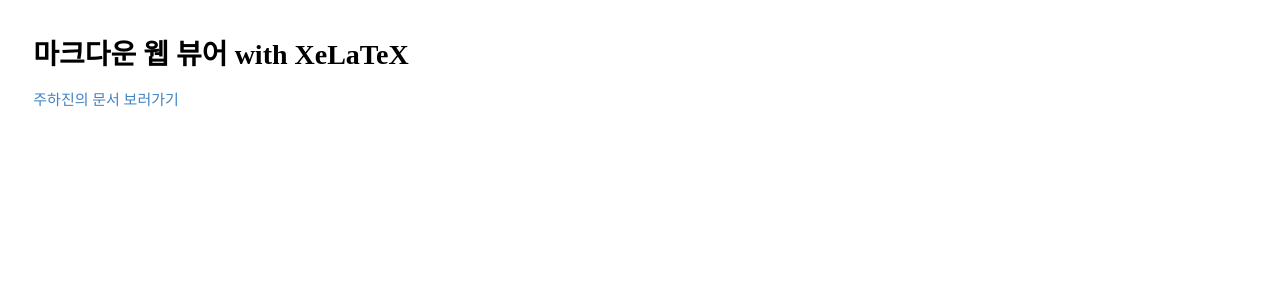
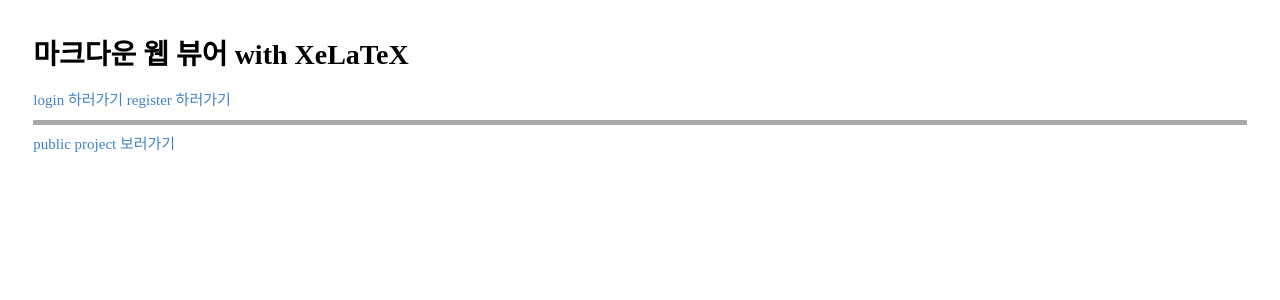
Before and after one commit to yenru0/SailView, a Flask app: page /front/ in a window 1280 px wide. Shown: the part 67-367 px from the top of the page. Run offline with Flask 2, Linux system fonts and the light colour scheme; parts of the project's set-up code (start-up, migrations or seed data) failed here and were passed over.

Commit message:
MarkWebView 0.0.1t 20191027a0 : 현재 compile 옵션 만들기 시작하면 됨

```diff
--- a/app.py
+++ b/app.py
@@ -4,7 +4,7 @@ Project Sail Steel
 
 
 import mistune
-from flask import Flask, render_template_string, redirect, render_template, url_for, abort, request
+from flask import Flask, render_template_string, redirect, render_template, url_for, abort, request, session
 from flask import _app_ctx_stack
 import re
 import sys
@@ -15,6 +15,8 @@ import datetime as dt
 from tempfile import TemporaryDirectory, NamedTemporaryFile
 import time
 import sqlite3
+from hashlib import sha3_256
+import secrets
 
 __version__ = "0.0.1t"
 
@@ -78,12 +80,16 @@ locked: 'highuser' can connect this simple locked document.
 forbidden: for 'admin' and 'moderator'
 security: for 'admin' only
 
-for example an example document perm is 'public/locked/security'
+for example an example document perm is 'public/locked/admin' means 'getperm/editperm/settingperm'
+
+Exceptionally, private set specific human to connect for example 'private:yenru0' means privately and allow to yenru0
 """
 
 doc_permission = {"public": 0, "private": 1, "locked": 2, "forbidden": 3, "security": 4}
 private_permission = 1
-public_document_permissions = [0, 1, 2]
+public_document_permissions = ["public", "private", "forbidden"]
+normal_user_document_permissions = ["public", "private", "private"]
+
 """
 user permission?
 banned: It was a human.
@@ -93,9 +99,10 @@ moderator: sub admin
 admin: admin!
 """
 
-user_permission= {"banned": 0, "human": 1, "highuser": 2, "moderator": 3, "admin": 4}
+user_permission = {"deleted": 0, "human": 1, "highuser": 2, "moderator": 3, "admin": 4}
 generate_private_permission = 1
-
+full_compile_able_permission = 2
+default_user_permission = 1
 
 
 
@@ -112,10 +119,41 @@ db_name = "docs.db"
 
 conn = sqlite3.connect(db_name)
 curs = conn.cursor()
-# TODO: access_perm update to (get_perm, edit_perm, del_perm)
-curs.execute("CREATE TABLE if not exists document (user, dir, doc_name, raw, compiled, last, access_perm)")
-curs.execute("CREATE TABLE if not exists history (number, user, dir, doc_name, edit_user, ip, cause, length, type)")
+
+"""
+""
+yenru0
+├─ project
+│  ├── sub-project1 (project/sub-project1)
+│  │   ├── sub-sub-project (project/sub-project1/sub-sub-project)
+│  ├── sub-project2 (project/sub-project2)
+│  └── sub-project3 (project/sub-project3)
+└── temp-project
+
+when db project/sub-project1 is
+    (yenru0, project/sub-project1, project, ... )
+when db project/sub-project1/sub-sub-project is
+    (yenru0, project/sub-project1/sub-sub-project, project/sub-project, ... )
+
+but project document is project/$project_document
+"""
+
+curs.execute("CREATE TABLE if not exists document (user, project, doc_name, raw, compiled, last)")
+curs.execute("CREATE TABLE if not exists project (user, project, parent_project, description, access_perm)")
+curs.execute("CREATE TABLE if not exists history (user, project, doc_name, number, edit_user, cause, length)")
 curs.execute("CREATE TABLE if not exists user (name, id, pw, permission, date)")
+curs.execute("CREATE TABLE if not exists user_setting (name, key, value)")
+# make_user(":public:", ":public_system:", "admin", "admin")
+curs.execute("INSERT INTO user SELECT :name, :id, :pw, :perm, :date WHERE NOT EXISTS(SELECT * FROM user WHERE name = :name AND id = :id)",
+             {'name': ":public:", 'id': "☆→@public_system@←※", 'pw': sha3_256("admin".encode("utf-8")).hexdigest(), 'perm': "admin", 'date': dt.datetime.now().strftime("%Y-%m-%d-%H:%M:%S")
+              }
+            )
+curs.execute("INSERT INTO user_setting SELECT :name, :key, :value WHERE NOT EXISTS(SELECT * FROM user_setting WHERE name = :name AND key = :key)",
+             {"name": ":public:", "key": "user_default_perm_set", "value": "/".join(public_document_permissions)}
+             )
+conn.commit()
+
+
 conn.close()
 
 conn = None
@@ -126,13 +164,13 @@ def opendb(func):
         global conn, curs
         conn = get_db()
         curs = conn.cursor()
-        func(*args, **kwargs)
+        return func(*args, **kwargs)
     return wrapper
 
 
 ### flask init
 app = Flask(__name__)
-
+app.url_map.strict_slashes = False
 
 def get_db():
     top = _app_ctx_stack.top
@@ -167,6 +205,9 @@ def reformatDatetime(fdatetime:str):
 def formatDatetimeNow():
     return formatDatetime(dt.datetime.now())
 
+def hash(k:str):
+    return sha3_256(k.encode("utf-8")).hexdigest()
+
 app.jinja_env.globals.update(composePath=composePath)
 
 
@@ -174,6 +215,7 @@ app.jinja_env.globals.update(composePath=composePath)
 # =========
 # define sqlite operation functions
 # ========
+
 
 #
 # user
@@ -187,8 +229,27 @@ def check_user_overlap(name:str, id:str):
     check if exists same name or id
     """
     curs.execute("SELECT name, id FROM user WHERE name = :name OR id = :id", {"name": name, "id": id})
-    return bool(curs.fetchall())
+    t = curs.fetchone()
+    return bool(t)
 
+@opendb
+def check_user_overlap_id(id:str):
+    """
+    :param id:
+    :return: True if Exists Others else False
+    check if exists same id
+    """
+    curs.execute("SELECT name, id FROM user WHERE id = :id", {"id": id})
+    t = curs.fetchone()
+    return bool(t)
+
+@opendb
+def match_user_pw(id:str, pw:str):
+    curs.execute("SELECT name, id FROM user WHERE id = :id AND pw = :pw",
+                 {"id": id, "pw": hash(pw)}
+                 )
+    t = curs.fetchone()
+    return bool(t)
 
 @opendb
 def get_user_by_name(name):
@@ -201,7 +262,38 @@ def get_user_by_id(id):
     return curs.fetchone()
 
 @opendb
-def make_user(name:str, id:str, pw:str, perm:str = None):
+def get_user_name_by_id(id):
+    curs.execute("SELECT name FROM user WHERE id = :id", {"id": id})
+    return curs.fetchone()[0]
+
+@opendb
+def get_user_by_id_name(name, id):
+    curs.execute("SELECT * FROM user WHERE id = :id", {"name": name, "id": id})
+    return curs.fetchone()
+
+@opendb
+def get_user_perm_by_id(id:str):
+    """
+    :param id:
+    :return: permission number
+    Str -> Int
+    """
+    curs.execute("SELECT permission FROM user WHERE id = :id", {"id": id})
+    if curs.fetchone() is None:
+        return default_user_permission
+    else:
+        try:
+            return user_permission[curs.fetchone()[0]]
+        except KeyError as e:
+            print(e)
+            return default_user_permission
+
+
+
+
+
+@opendb
+def make_user(name:str, id:str, pw:str, perm:str):
     """
     :param name:
     :param id:
@@ -214,14 +306,42 @@ def make_user(name:str, id:str, pw:str, perm:str = None):
         return False
     else:
         curs.execute("INSERT INTO user VALUES (:name, :id, :pw, :perm, :date)",
-                     {'name': name, 'id': id, 'pw': pw, 'perm': perm, 'date': formatDatetimeNow()}
-                     )
-        conn.commit()
-        curs.execute("INSERT INTO document VALUES (?, ?, ?, ?, ?, ?, ?)",
-                     (name, "", "→dir", None, None, formatDatetimeNow(), None)
+                     {'name': name, 'id': id, 'pw': hash(pw), 'perm': perm, 'date': formatDatetimeNow()}
                      )
         conn.commit()
         return True
+
+@opendb
+def del_user(name:str, id:str):
+    curs.execute("UPDATE user SET permission = 'deleted' WHERE name = ? AND id = ?", (name, id))
+    conn.commit()
+    return True
+
+
+
+#
+# user setting
+#
+
+@opendb
+def set_user_setting(name, key, value):
+    curs.execute("SELECT name FROM user_setting WHERE name = ? AND key = ?", (name, key))
+    t = curs.fetchone()
+    if t is None:
+        curs.execute("INSERT INTO user_setting VALUES (:name, :key, :value) WHERE name = :name AND key = :key",
+                     {"name": name, "key": key, "value": value}
+                     )
+    else:
+        curs.execute("UPDATE user_setting SET value = :value WHERE name = :name AND key = :key",
+                     {"name": name, "key": key, "value": value}
+                     )
+    conn.commit()
+    return True
+
+def get_user_setting(name, key):
+    curs.execute("SELECT value FROM user_setting WHERE name = ? AND key = ?", (name, key))
+    return curs.fetchone()
+
 
 
 #
@@ -230,92 +350,141 @@ def make_user(name:str, id:str, pw:str, perm:str = None):
 
 
 @opendb
-def get_raw(user:str, dir:str, doc_name:str, acperm):
-    curs.execute("SELECT raw FROM document WHERE user = ? AND dir = ? AND doc_name = ?", (user, dir, doc_name))
+def get_raw(user:str, project:str, doc_name:str):
+    curs.execute("SELECT raw FROM document WHERE user = ? AND project = ? AND doc_name = ?", (user, project, doc_name))
     return curs.fetchone()
 
 
 @opendb
-def get_compiled(user, dir, doc_name, acperm):
-    curs.execute("SELECT compiled FROM document WHERE user = ? AND dir = ? AND doc_name = ?", (user, dir, doc_name))
+def get_compiled(user:str, project:str, doc_name:str):
+    curs.execute("SELECT compiled FROM document WHERE user = ? AND project = ? AND doc_name = ?", (user, project, doc_name))
     return curs.fetchone()
 
+@opendb
+def check_document(user:str, project:str, doc_name:str):
+    if get_project(user, project):
+        curs.execute("SELECT doc_name FROM document WHERE user = :user AND project = :project AND doc_name = :doc_name",
+                     {"user": user, "project": project, "doc_name": doc_name}
+                     )
+        return not bool(curs.fetchone())
+    else:
+        return False
+
+
+@opendb
+def make_document(user:str, project:str, doc_name:str, raw:str = ""):
+    if check_document(user, project, doc_name):
+        curs.execute("INSERT INTO document VALUES (?, ?, ?, ?, ?, ?)",
+                     (user, project, doc_name, raw, "", formatDatetimeNow())
+                     )
+        conn.commit()
+        return True
+    else:
+        return False
 
 
 
 #
-# path
+# project
 #
 
 @opendb
-def get_dirs(user):
-    curs.execute("SELECT user, dir FROM document WHERE user = ? AND doc_name='→dir'", {"user"})
-    return curs.fetchall()
-
-@opendb
-def get_dirs_walk(user, dir):
-    if dir == "":
-        curs.execute("SELECT user, dir FROM document WHERE user = :user AND dir REGEXP '[^/]+ AND doc_name = '→dir'",
-                     {"user": user}
+def check_dir(user, parent_project, sub_project):
+    if parent_project == "" or parent_project is None:
+        parent_project = ""
+        t2 = True
+    else :
+        curs.execute("SELECT project FROM project WHERE user = :user AND project = :parent_project",
+                     {"user": user, "parent_project": parent_project}
                      )
-    else:
-        curs.execute("SELECT user, dir FROM document WHERE user = :user AND dir REGEXP :dir AND doc_name = '→dir'",
-                     {"user": user, "dir": dir + r'/[^/]+'}
-                     )
-    return curs.fetchall()
-
-@opendb
-def get_documents(user):
-    curs.execute("SELECT user, dir, doc_name FROM document WHERE user = :user AND doc_name <> '→dir'",
-                 {"user": user}
+        t2 = curs.fetchone()  # It must exist
+    curs.execute("SELECT project FROM project WHERE user = :user AND project = :project AND parent_project = :parent_project",
+                 {"user": user, "parent_project": parent_project , "project": composePath(parent_project, sub_project)}
                  )
-    return curs.fetchall()
-
-def get_documents_walk(user, dir):
-    curs.execute("SELECT user, dir, doc_name FROM document WHERE user = :user AND dir = :dir AND doc_name <> '→dir'",
-                 {"user": user, "dir": dir}
-                 )
-    return curs.fetchall()
-
-
-#
-# Make Dir Part
-#
-
-@opendb
-def check_dir(user, dir, dir_name):
-    curs.execute("SELECT dir FROM document WHERE user = :user AND dir = :dir AND doc_name='→dir'",
-                 {"user": user, "dir": composePath(dir, dir_name)}
-                 )
-    t1 = curs.fetchall()  # It must not exist
-    curs.execute("SELECT dir FROM document WHERE user = :user AND dir = :dir AND doc_name='→dir'",
-                 {"user": user, "dir": dir}
-                 )
-    t2 = curs.fetchall()  # It must exist
+    t1 = curs.fetchone()  # It must not exist
     return not(bool(t1) is False and bool(t2) is True)
 
 @opendb
-def make_dir(user, dir, dir_name):
-    if check_dir(user, dir, dir_name):
+def make_project(user, parent_project, sub_project):
+    if parent_project is None:
+        parent_project = ""
+
+    if check_dir(user, parent_project, sub_project):
         return False
     else:
-
-        curs.execute("INSERT INTO document VALUES (?, ?, ?, ?, ?, ?, ?)", (
-            user, composePath(dir, dir_name), "→dir", None, None, formatDatetimeNow(), None)
+        curs.execute("INSERT INTO project VALUES (?, ?, ?, ?, ?)", (
+            user, composePath(parent_project, sub_project), parent_project, ":SailViewProject:", None)
                      )
         conn.commit()
         return True
 
 
+@opendb
+def get_project(user, project):
+    curs.execute("SELECT * FROM project WHERE user = ? AND project = ?", (user, project))
+    return curs.fetchone()
+
+@opendb
+def exist_project(user, project):
+    curs.execute("SELECT project FROM project WHERE user = ? AND project = ?", (user, project))
+    return bool(curs.fetchone())
 
 
 @opendb
-def del_all_document():
-    try:
-        curs.execute("DELETE FROM document")
-        conn.commit()
-    except Exception as e:
-        print(e)
+def delete_project(user, project):
+    curs.execute("DELETE FROM project WHERE user = ? AND project = ?",
+                 (user, project)
+                 )
+    curs.execute("DELETE FROM project WHERE user = ? AND project REGEXP ?",
+                 (user, r'{}/.+'.format(project))
+                 )
+    curs.execute("DELETE FROM project WHERE user = ? AND project = ?",
+                 (user, project)
+                 )
+    curs.execute("DELETE FROM document WHERE user = ? AND project REGEXP ?",
+                 (user, r'{}/.+'.format(project))
+                 )
+    conn.commit()
+    return True
+
+@opendb
+def get_subproject(user, project):
+    if project is None:
+        project = ""
+    curs.execute("SELECT * FROM project WHERE user = :user AND parent_project = :parent",
+                 {"user": user, "parent": project}
+                 )
+    return curs.fetchall()
+
+@opendb
+def get_all_subproject(user, project):
+    if project is None or project == "":
+        curs.execute("SELECT project FROM project WHERE user = :user", {"user": user})
+    else :
+        curs.execute("SELECT project FROM project WHERE user = :user AND project LIKE :parp ",
+                     {"user": user, "parp": "{}/%".format(project)}
+                     )
+    return curs.fetchall()
+
+@opendb
+def get_project_document(user, project):
+    curs.execute("SELECT * FROM document WHERE user = ? AND project = ?",
+                 (user, project)
+                 )
+    return curs.fetchall()
+
+# ==========
+# Define High Level Functions
+# ==========
+
+def login(id):
+    session["login_state"] = 1
+    session["id"] = id
+    session["name"] = get_user_name_by_id(id)
+
+
+def logout():
+    session["login_state"] = 0
 
 
 
@@ -324,7 +493,7 @@ def del_all_document():
 # =========
 # Define Compile Functions
 # ==========
-def GFM_LMX(raw, extended = True, perm = True):
+def GFM_LMX(raw, extended = True):
     lastendpos = 0
 
 
@@ -366,69 +535,128 @@ def GFM_LMX(raw, extended = True, perm = True):
     return output
 
 
-def compile(user, dir, doc_name):
-    fname = os.path.basename(document_path)
-    with open(composePath("templates/", dir, "/{}.html".format(fname)), 'w', encoding='utf-8') as f:
-        f.write(GFM_LMX(document_path))
+def compile(user, project, doc_name, perm):
+    print("망내나")
+    """
+    try:
+        t = get_raw(user, project, doc_name)
+        if user_permission[perm] >= full_compile_able_permission:
+            ot = GFM_LMX(t, extended = True)
+        else:
+            ot = GFM_LMX(t, extended = False)
+        # update
+    except KeyError as e:
+        log.warning("perm is incorrect")
+    """
+def compile_project(user, project, perm):
+    print("ㅇㅇ")
+    pass
 
-##@ Deprecated
-def compile_by_path(document_path_with_file):
-    basefilename = os.path.splitext(os.path.basename(document_path_with_file))[0] + ".md"
-    document_path = os.path.dirname(document_path_with_file)
-    compile(document_path, basefilename)
+
 
 ### Deprecated In USER
 def compile_all():
-    for p, ds, fns in os.walk(topdir):
-        for d in ds:
-            if not os.path.isdir(composePath("templates/", p, d)):
-                os.makedirs(composePath("templates/", p, d))
-        for fn in fns:
-            ext = os.path.splitext(fn)[-1]
-            if ext == ".md":
-                compile(composePath(p, fn))
+    pass
 
 
 
-"""
-    path, dirs, files = next(os.walk(topdir + atopdir))
-    for dirname in dirs:
-        print(dirname)
-    print("---")
-    for filename in files:
-        ext = os.path.splitext(filename)[-1]
-        if ext == ".md":
-            print(filename)
-"""
-
-@app.route("/docs/")
-@app.route("/docs")
-def showDocs():
-    return showDocument("")
 
 
-@app.route("/docs/<path:document_path>")
-def showDocument(document_path):
+
+@app.route("/docs/<user>", methods=["GET"])
+@app.route("/docs/<user>/<path:project_path>", methods=["GET"])
+def showUser(user, project_path= None):
+    if user != ":public:":
+        return "없어요"
+    else:
+
+        if project_path is None:
+            t = get_subproject(user, project_path)
+            return render_template("docs_directory.html", projects=t)
+        else:
+            t = [i for i in project_path.split("/") if i]
+            if t[-1][0] == "§":
+                t1 = get_compiled(user, composePath(*t[0:-1]), t[-1][1:])
+                if t1 is None:
+                    return render_template("somethingNotFound.html", document_path = project_path)
+                else:
+                    return render_template("documentpage.html", document_content = t1[0])
+
+            else:
+                if exist_project(user, project_path):
+                    return render_template("docs_directory.html", projects = get_subproject(user, project_path), documents = get_project_document(user, project_path))
+                else:
+                    return render_template("somethingNotFound.html", project_path = project_path)
+
+@app.route("/docs/<user>", methods=["POST"])
+@app.route("/docs/<user>/<path:project_path>", methods=["POST"])
+def behaviorUser(user, project_path = None):
+    if user != ":public:":
+        return "없어요"
+    else:
+        behavior = request.form["behavior"]
+        perm = get_user_perm_by_id(session.get("id"))
+        if behavior == "compile":
+            if project_path is None:
+                print("제오리온")
+                pass
+                # compile_all
+            else:
+                t = [i for i in project_path.split("/") if i]
+
+                if t[-1][0] == "§":
+                    doc_name = t[-1][1:]
+                    project = composePath(*t[0:-1])
+                    compile(user, project, doc_name, 3)
+                else :
+                    compile_project(user, project_path, 4)
+                return redirect(url_for("showUser", user=user, project_path=project_path))
+        return "404"
 
 
-    if os.path.isdir(composePath("templates/", topdir, document_path)):
-        p, dirs, files =  next(os.walk(composePath("templates/", topdir, document_path)))
-        return render_template("docs_directory.html", title ="MWV-" + document_path, isadmin = True, isfile = False, isdir = True, path = document_path, dirs = dirs, files = files)
-    elif not os.path.isfile(composePath("templates/", topdir, document_path)):
-        return render_template("documentsNotFound.html")
-    else:
-        return render_template(composePath(topdir, document_path), title = os.path.basename(document_path), isadmin = True, isfile = True, isdir = False, path= document_path)
 
 
 @app.route("/")
 def c():
-    print(get_user_by_id("354"))
     return ""
+
+@app.route("/login", methods=["GET", "POST"])
+def loginPage():
+    if request.method == "GET":
+        return render_template("loginpage.html")
+    elif request.method == "POST":
+        user_id = request.form["id"]
+        user_pw = request.form["pw"]
+        if match_user_pw(user_id, user_pw):
+            login(user_id)
+            return redirect(url_for("frontPage"))
+        else :
+            return redirect(url_for("loginPage"))
+
+@app.route("/logout", methods=["GET", "POST"])
+def logoutPage():
+    session["login_state"] = 0
+    return redirect(url_for("frontPage"))
+
+@app.route("/register", methods=["GET", "POST"])
+def registerPage():
+    if request.method == "GET":
+        return render_template("registerpage.html")
+    elif request.method == "POST":
+        user_name = request.form["name"]
+        user_id = request.form["id"]
+        user_pw = request.form["pw"]
+        if make_user(user_name, user_id, user_pw, None):
+            login(user_id)
+            return redirect(url_for("frontPage"))
+        else :
+            return redirect(url_for("registerPage"))
 
 @app.route("/front/")
 def frontPage():
-    return render_template("frontpage.html", title = "MarkWebView", isadmin=True)
+    return render_template("frontpage.html")
 
+"""
 @app.route("/compile", methods=['POST'])
 def showCompile():
     path = request.form['path']
@@ -454,13 +682,15 @@ def showCompile_dir():
                     compile(composePath(p, fn))
 
     return redirect(url_for('showDocument', document_path=path))
+"""
+
 
 if __name__ == '__main__':
     """
     initial setting 해야함
     """
-    app.run(host="localhost", port="54321",)
-    print(get_user_by_id("354"))
+    app.secret_key = secrets.token_urlsafe(19)
+    app.run(host="192.168.0.5", port="54321",)
     #print(get_raw('yenru0', '', 'teset'))
     #compile_all()
     #app.run(host="localhost", port="54321",)
--- a/templates/frontpage.html
+++ b/templates/frontpage.html
@@ -1,5 +1,16 @@
 {% extends 'layout.html' %}
 {% block content %}
 <h1>마크다운 웹 뷰어 with XeLaTeX</h1>
-<a href="{{url_for('showDocument', document_path='') }}">주하진의 문서 보러가기</a>
+{% if session['login_state'] != 1 %}
+<a href="{{ url_for('loginPage')}}">login 하러가기</a>
+<a href="{{ url_for('registerPage')}}">register 하러가기</a>
+{% else %}
+<div id="user_state">
+    <p>{{ session["name"] }} </p>
+    <p>{{ session["id"] }} </p>
+</div>
+<a href="{{ url_for('logoutPage')}}">logout 하러가기</a>
+{% endif %}
+<hr>
+<a href="{{ url_for('showUser', user=':public:') }}">public project 보러가기</a>
 {% endblock %}
--- a/templates/layout.html
+++ b/templates/layout.html
@@ -3,7 +3,11 @@
 <head>
     <meta charset="UTF-8">
     <link rel="stylesheet" type="text/css" href="{{ url_for('static', filename= 'app.css') }}"/>
+    {% if title %}
     <title>{{ title }}</title>
+    {% else %}
+    <title> SailView </title>
+    {% endif %}
     <meta name="viewport" content="width=device-width, user-scalable=no">
     <style>
     .topnav {
@@ -12,17 +16,6 @@
         overflow:hidden;
     }
 
-    input[type=submit] {
-      background-color: transparent;
-      border: 0 none;
-      font-size: 12pt;
-      letter-spacing: -1px;
-      font-weight: bold;
-      color: white;
-      text-decoration: none;
-      margin: 4px 2px;
-      cursor: pointer;
-    }
     </style>
 </head>
 <body>
@@ -33,27 +26,15 @@
                 <a href="/about/" style="padding:4pt; color:white"><strong>About</strong></a>
                 <a href="/option" style="padding:4pt; color:white"><strong>Option</strong></a>
             </div>
-            <div class="rightnavbox" style="padding: 10px;float:right; display: flex; flex-direction:row-reserve; flex-wrap:wrap; align-items:flex-start">
-                {% if isadmin %}
-                {% if isfile %}
-                <form style="padding:2pt;" method="post", action="/compile">
-                    <input type="submit" name="submit_compile" value="compile this">
-                    <input type="hidden" name="path" value="{{ path }}">
-                </form>
-                {% elif isdir %}
-                <form style="padding:2pt;" method="post", action="/compile_dir">
-                    <input type="submit" name="submit_compile_dir" value="compile this directory">
-                    <input type="hidden" name="path" value="{{ path }}">
-                </form>
-                {% endif %}
-                {% endif %}
-            </div>
+
         </nav>
 
-        <hr color="darkgray">
+        <hr color="gray">
     </header>
+
     <main role="main" style="padding:5pt; margin: 20pt;">
-        {% block content %}{% endblock %}
+        {% block content %}
+        {% endblock %}
     </main>
 </body>
 </html>
```
Also changed, not shown: templates/docs_directory.html (+22 -8 lines), templates/documentpage.html (added, +10 -0 lines), templates/documentsNotFound.html (deleted, +0 -12 lines), templates/loginpage.html (added, +9 -0 lines), templates/registerpage.html (added, +10 -0 lines), templates/somethingNotFound.html (added, +11 -0 lines).
